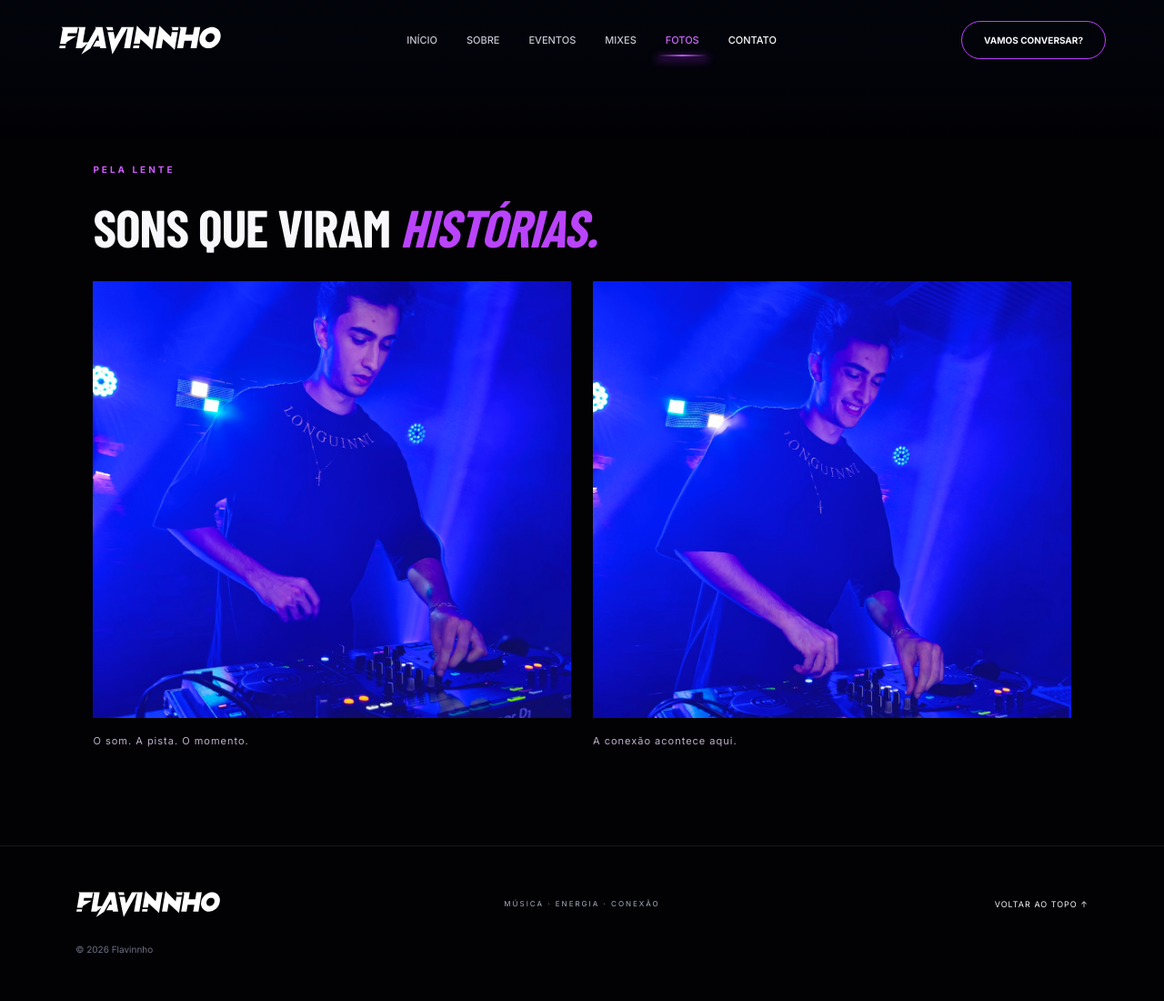
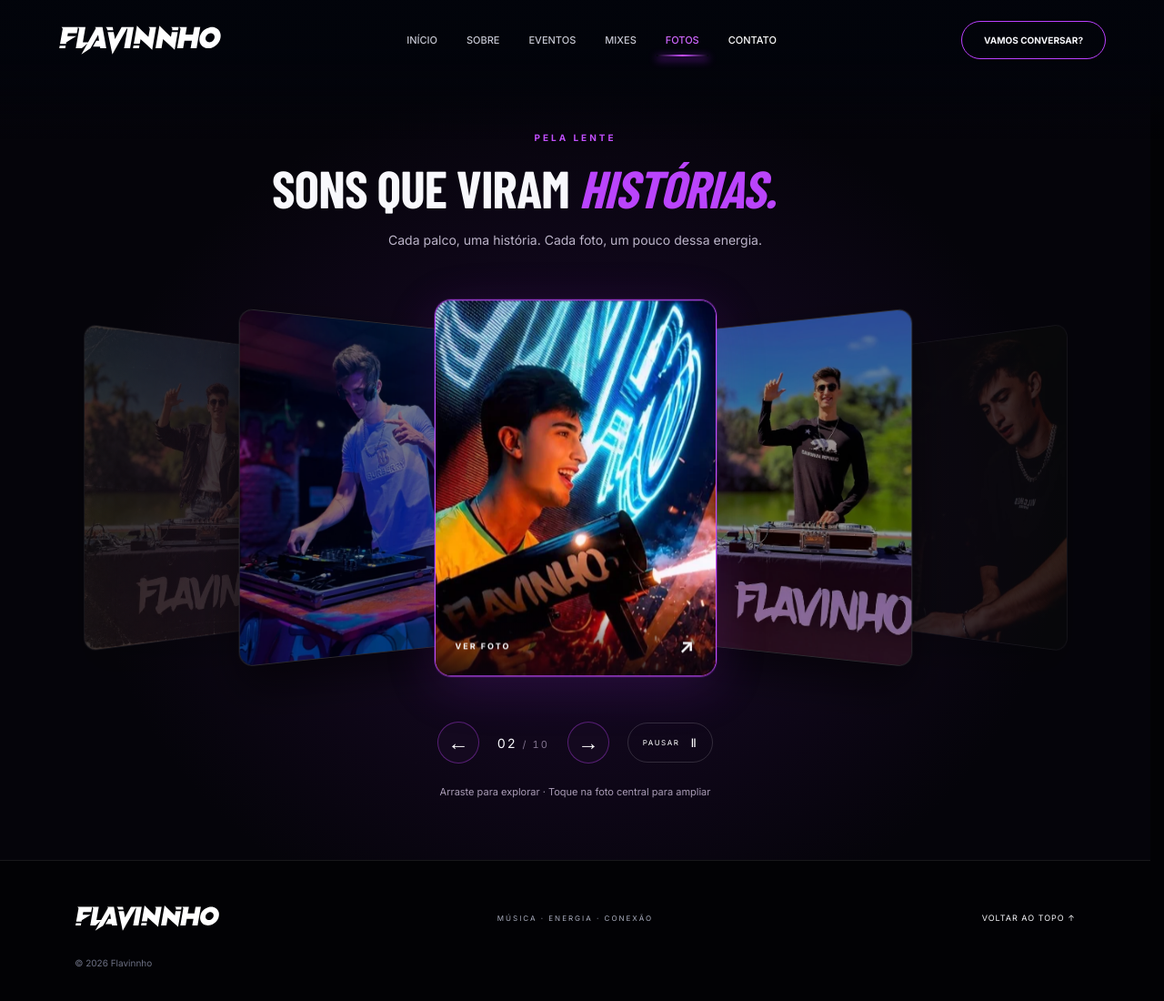
Before and after one commit to Cardoso-Gui/flavinnho-site, a plain HTML site: page fotos.html in a window 1280 px wide. Shown: the whole page at 91% size. Drawn offline with nearby package versions, Linux system fonts and the light colour scheme; a web font is replaced by a local one.

Commit message:
Adiciona galeria de cartas 3D com fotos recortadas e controles acessíveis

```diff
--- a/fotos.html
+++ b/fotos.html
@@ -4,7 +4,7 @@
 <meta charset="utf-8"><meta name="viewport" content="width=device-width, initial-scale=1"><meta name="theme-color" content="#07080d">
 <meta name="description" content="Flavinnho. Música, energia e conexão. Conheça o artista e acompanhe as próximas novidades.">
 <title>Fotos — Flavinnho</title>
-<link rel="icon" href="./assets/favicon.svg" type="image/svg+xml"><link rel="preload" as="image" href="./assets/flavinnho-live.jpg?v=2"><link rel="stylesheet" href="./styles.css?v=3"><link rel="stylesheet" href="./reference-theme.css?v=11"><script src="./script.js?v=4" defer></script>
+<link rel="icon" href="./assets/favicon.svg" type="image/svg+xml"><link rel="preload" as="image" href="./assets/flavinnho-live.jpg?v=2"><link rel="stylesheet" href="./styles.css?v=3"><link rel="stylesheet" href="./reference-theme.css?v=11"><link rel="stylesheet" href="./gallery.css?v=1"><script src="./script.js?v=4" defer></script><script src="./gallery.js?v=1" defer></script>
 </head>
 <body class="page-fotos">
 <a class="skip-link" href="#conteudo">Pular para o conteúdo</a><div class="stage" aria-hidden="true"></div>
@@ -13,7 +13,27 @@
 <nav aria-label="Menu principal"><a href="./index.html">Início</a><a href="./sobre.html">Sobre</a><a href="./eventos.html">Eventos</a><a href="./mixes.html">Mixes</a><a href="./fotos.html" aria-current="page">Fotos</a><a href="./contato.html">Contato <span aria-hidden="true">↗</span></a></nav><a class="header-cta" href="./contato.html">VAMOS CONVERSAR?</a>
 </header>
 <main id="conteudo"><h1 class="sr-only">Fotos</h1>
-<section class="photos section" id="fotos" aria-labelledby="photos-title"><p class="eyebrow">PELA LENTE</p><h2 id="photos-title">SONS QUE VIRAM <em>HISTÓRIAS.</em></h2><div class="photo-grid"><figure><img src="./assets/flavinnho-live.jpg?v=2" alt="Flavinnho concentrado na controladora durante o show" loading="lazy" width="1152" height="1536"><figcaption>O som. A pista. O momento.</figcaption></figure><figure><img src="./assets/flavinnho-sorrindo.jpg" alt="Flavinnho sorrindo no palco iluminado de azul" loading="lazy" width="1152" height="1536"><figcaption>A conexão acontece aqui.</figcaption></figure></div></section>
+<section class="photos section" id="fotos" aria-labelledby="photos-title">
+<div class="gallery-heading"><p class="eyebrow">PELA LENTE</p><h2 id="photos-title">SONS QUE VIRAM <em>HISTÓRIAS.</em></h2><p class="gallery-intro">Cada palco, uma história. Cada foto, um pouco dessa energia.</p></div>
+<div class="photo-carousel" role="region" aria-roledescription="carrossel" aria-label="Fotos do Flavinnho">
+<div class="photo-deck">
+<a class="photo-card" href="./assets/galeria/palco-azul.webp" style="--photo-position:50%" aria-label="Abrir foto 1: Flavinnho de headphones tocando sob a luz azul do palco"><img src="./assets/galeria/palco-azul.webp" alt="Flavinnho de headphones tocando sob a luz azul do palco" width="603" height="920" loading="eager" draggable="false"><span class="photo-card-hint" aria-hidden="true">VER FOTO <span>↗</span></span></a>
+<a class="photo-card" href="./assets/galeria/energia-no-palco.webp" style="--photo-position:30%" aria-label="Abrir foto 2: Flavinnho sorrindo com um canhão de efeitos no palco"><img src="./assets/galeria/energia-no-palco.webp" alt="Flavinnho sorrindo com um canhão de efeitos no palco" width="690" height="466" loading="eager" draggable="false"><span class="photo-card-hint" aria-hidden="true">VER FOTO <span>↗</span></span></a>
+<a class="photo-card" href="./assets/galeria/ao-ar-livre.webp" style="--photo-position:50%" aria-label="Abrir foto 3: Flavinnho de óculos escuros com a mão levantada em uma apresentação ao ar livre"><img src="./assets/galeria/ao-ar-livre.webp" alt="Flavinnho de óculos escuros com a mão levantada em uma apresentação ao ar livre" width="603" height="802" loading="eager" draggable="false"><span class="photo-card-hint" aria-hidden="true">VER FOTO <span>↗</span></span></a>
+<a class="photo-card" href="./assets/galeria/na-controladora.webp" style="--photo-position:50%" aria-label="Abrir foto 4: Flavinnho concentrado na controladora em um ambiente escuro"><img src="./assets/galeria/na-controladora.webp" alt="Flavinnho concentrado na controladora em um ambiente escuro" width="603" height="920" loading="lazy" draggable="false"><span class="photo-card-hint" aria-hidden="true">VER FOTO <span>↗</span></span></a>
+<a class="photo-card" href="./assets/galeria/no-microfone.webp" style="--photo-position:50%" aria-label="Abrir foto 5: Flavinnho cantando ao microfone durante uma apresentação"><img src="./assets/galeria/no-microfone.webp" alt="Flavinnho cantando ao microfone durante uma apresentação" width="603" height="920" loading="lazy" draggable="false"><span class="photo-card-hint" aria-hidden="true">VER FOTO <span>↗</span></span></a>
+<a class="photo-card" href="./assets/galeria/retrato.webp" style="--photo-position:50%" aria-label="Abrir foto 6: Flavinnho sorrindo em frente a uma parede colorida"><img src="./assets/galeria/retrato.webp" alt="Flavinnho sorrindo em frente a uma parede colorida" width="603" height="920" loading="lazy" draggable="false"><span class="photo-card-hint" aria-hidden="true">VER FOTO <span>↗</span></span></a>
+<a class="photo-card" href="./assets/galeria/set-externo.webp" style="--photo-position:50%" aria-label="Abrir foto 7: Flavinnho tocando ao ar livre com um lago ao fundo"><img src="./assets/galeria/set-externo.webp" alt="Flavinnho tocando ao ar livre com um lago ao fundo" width="603" height="798" loading="lazy" draggable="false"><span class="photo-card-hint" aria-hidden="true">VER FOTO <span>↗</span></span></a>
+<a class="photo-card" href="./assets/galeria/voz-e-musica.webp" style="--photo-position:65%" aria-label="Abrir foto 8: Flavinnho com microfone e headphones ao lado da controladora"><img src="./assets/galeria/voz-e-musica.webp" alt="Flavinnho com microfone e headphones ao lado da controladora" width="603" height="460" loading="lazy" draggable="false"><span class="photo-card-hint" aria-hidden="true">VER FOTO <span>↗</span></span></a>
+<a class="photo-card" href="./assets/galeria/producao.webp" style="--photo-position:50%" aria-label="Abrir foto 9: Flavinnho tocando em uma controladora Pioneer DJ"><img src="./assets/galeria/producao.webp" alt="Flavinnho tocando em uma controladora Pioneer DJ" width="1050" height="1400" loading="eager" draggable="false"><span class="photo-card-hint" aria-hidden="true">VER FOTO <span>↗</span></span></a>
+<a class="photo-card" href="./assets/galeria/retrato-retro.webp" style="--photo-position:50%" aria-label="Abrir foto 10: Retrato estilizado de Flavinnho com jaqueta de couro em frente à controladora"><img src="./assets/galeria/retrato-retro.webp" alt="Retrato estilizado de Flavinnho com jaqueta de couro em frente à controladora" width="620" height="804" loading="eager" draggable="false"><span class="photo-card-hint" aria-hidden="true">VER FOTO <span>↗</span></span></a>
+</div>
+<div class="gallery-controls" hidden><button type="button" class="gallery-arrow" data-direction="-1" aria-label="Foto anterior">←</button><span class="gallery-counter" aria-hidden="true">01 <span>/ 10</span></span><button type="button" class="gallery-arrow" data-direction="1" aria-label="Próxima foto">→</button><button type="button" class="gallery-play" aria-label="Pausar passagem automática">PAUSAR <span aria-hidden="true">Ⅱ</span></button></div>
+<p class="gallery-hint" hidden>Arraste para explorar · Toque na foto central para ampliar</p>
+<p class="gallery-status sr-only" aria-live="polite" aria-atomic="true"></p>
+</div>
+<dialog class="photo-viewer" aria-label="Foto ampliada"><button type="button" class="viewer-close" aria-label="Fechar foto" autofocus>×</button><img alt=""><p class="viewer-caption"></p></dialog>
+</section>
 </main>
 <footer><a class="wordmark" href="./index.html" aria-label="Flavinnho — voltar ao início"><img src="./assets/flavinnho-logo.svg" alt="Flavinnho" width="793" height="149"></a><p>MÚSICA · ENERGIA · CONEXÃO</p><a class="back-top" href="#conteudo">VOLTAR AO TOPO ↑</a><small>© <span id="year">2026</span> Flavinnho</small></footer>
 </body>
--- /dev/null
+++ b/gallery.css
@@ -0,0 +1,49 @@
+html { scrollbar-gutter: stable; }
+.page-fotos .photos { overflow: hidden; padding: calc(var(--header) + 55px) 0 65px; background: radial-gradient(ellipse at 50% 60%, #33104f80, transparent 60%), #05040a; }
+.gallery-heading { text-align: center; padding: 0 6%; }
+.gallery-heading .eyebrow { justify-content: center; color: #c450ff; margin-bottom: 18px; }
+.gallery-heading h2 { font-size: clamp(34px, 4.5vw, 66px); margin-bottom: 18px; }
+.gallery-intro { color: #bcb4c9; font-size: 14px; line-height: 1.7; margin-bottom: 15px; }
+.photo-deck { display: flex; gap: 20px; overflow-x: auto; padding: 25px; }
+.photo-card { display: block; flex: 0 0 270px; position: relative; aspect-ratio: 3 / 4; border: 1px solid #ffffff38; border-radius: 18px; overflow: hidden; background: #15101c; }
+.photo-card img { width: 100%; height: 100%; display: block; object-fit: cover; object-position: var(--photo-position, 50%) center; user-select: none; }
+.photo-card-hint { position: absolute; bottom: 0; left: 0; width: 100%; padding: 32px 22px 20px; display: flex; justify-content: space-between; align-items: center; background: linear-gradient(transparent, #08030bdd); font-size: 9px; font-weight: 700; letter-spacing: 2px; }
+.photo-card-hint span { font-size: 20px; }
+.is-ready .photo-deck { position: relative; display: block; height: 490px; overflow: visible; padding: 0; perspective: 1200px; touch-action: pan-y; cursor: grab; }
+.is-ready .photo-deck.is-dragging { cursor: grabbing; }
+.is-ready .photo-card { position: absolute; width: clamp(230px, 25vw, 310px); height: auto; top: 50%; left: 50%; transform: translate(-50%, -50%) translateX(var(--shift)) translateZ(var(--depth)) rotateY(var(--angle)); z-index: var(--layer); opacity: var(--opacity); transition: transform 700ms cubic-bezier(.2,.7,.2,1), opacity 600ms, border-color 600ms, filter 600ms; filter: brightness(.6); box-shadow: 0 25px 55px #0009; -webkit-user-drag: none; }
+.is-ready .photo-card.is-active { border-color: #c04eff; box-shadow: 0 0 0 1px #ae37ee45, 0 12px 55px #8d29c72e; filter: brightness(1); }
+.is-ready .photo-card:not(.is-active) .photo-card-hint { opacity: 0; }
+.is-ready .photo-card.is-away { visibility: hidden; pointer-events: none; }
+.photo-carousel button { color: white; font-family: inherit; cursor: pointer; }
+.photo-carousel button:focus-visible, .photo-card:focus-visible, .viewer-close:focus-visible { outline: 2px solid #e7baff; outline-offset: 5px; }
+.gallery-controls { display: flex; align-items: center; justify-content: center; gap: 20px; margin: 12px 20px 0; }
+.gallery-controls[hidden], .gallery-hint[hidden] { display: none; }
+.gallery-arrow { height: 46px; width: 46px; border-radius: 50%; border: 1px solid #bd43f866; background: #14091f; font-size: 23px; }
+.gallery-arrow:hover, .gallery-play:hover { border-color: #d47aff; background: #331449; }
+.gallery-counter { font-size: 14px; font-variant-numeric: tabular-nums; letter-spacing: 2px; }
+.gallery-counter span { font-size: 11px; color: #82738f; }
+.gallery-play { display: flex; align-items: center; gap: 12px; padding: 12px 16px; min-height: 44px; border: 1px solid #ffffff26; border-radius: 30px; background: transparent; font-size: 8px; letter-spacing: 1.5px; }
+.gallery-play span { font-size: 13px; }
+.gallery-hint { text-align: center; color: #a99cb5; font-size: 11px; line-height: 1.6; margin: 23px 20px 0; }
+html:has(.photo-viewer[open]) { overflow: hidden; }
+.photo-viewer { width: fit-content; max-width: calc(100vw - 28px); max-height: 94svh; padding: 52px 12px 12px; margin: auto; border: 1px solid #ac3bf077; border-radius: 16px; background: #0b0612; color: white; }
+.photo-viewer::backdrop { background: #020205e8; backdrop-filter: blur(8px); }
+.photo-viewer img { display: block; width: auto; height: auto; max-width: 85vw; max-height: 73svh; margin: auto; object-fit: contain; }
+.viewer-close { position: absolute; top: 8px; right: 10px; width: 36px; height: 36px; border: 1px solid #bd43f899; border-radius: 50%; background: #1d0d28; color: white; font-size: 25px; cursor: pointer; }
+.viewer-caption { max-width: 600px; margin: 12px auto 0; text-align: center; font-size: 11px; line-height: 1.5; color: #bcb4c9; }
+@media (max-width: 650px) {
+  .page-fotos .photos { padding-top: calc(var(--header) + 40px); padding-bottom: 45px; }
+  .gallery-heading h2 { font-size: clamp(32px, 8vw, 48px); }
+  .gallery-heading h2 em { display: block; margin-top: 5px; }
+  .gallery-intro { max-width: 270px; margin: 0 auto 8px; font-size: 12px; }
+  .is-ready .photo-deck { height: 390px; perspective: 850px; }
+  .is-ready .photo-card { width: min(62vw, 260px); }
+  .gallery-controls { gap: 13px; margin-top: 0; }
+  .gallery-arrow { height: 42px; width: 42px; }
+  .gallery-play { padding: 10px 12px; font-size: 7px; }
+  .photo-card-hint { padding: 26px 16px 15px; font-size: 8px; }
+}
+@media (prefers-reduced-motion: reduce) {
+  .is-ready .photo-card { transition: none; }
+}
--- /dev/null
+++ b/gallery.js
@@ -0,0 +1,149 @@
+(() => {
+  const carousel = document.querySelector('.photo-carousel');
+  if (!carousel) return;
+  const deck = carousel.querySelector('.photo-deck');
+  const cards = [...deck.querySelectorAll('.photo-card')];
+  const controls = carousel.querySelector('.gallery-controls');
+  const play = carousel.querySelector('.gallery-play');
+  const counter = carousel.querySelector('.gallery-counter');
+  const status = carousel.querySelector('.gallery-status');
+  const viewer = document.querySelector('.photo-viewer');
+  const reducedMotion = matchMedia('(prefers-reduced-motion: reduce)');
+  let current = 0;
+  let userPaused = reducedMotion.matches;
+  let hovered = false;
+  let focused = false;
+  let inView = true;
+  let pointer = null;
+  let suppressClick = false;
+  let timer;
+
+  function schedule() {
+    clearTimeout(timer);
+    if (userPaused || hovered || focused || !inView || document.hidden || viewer.open || pointer) return;
+    timer = setTimeout(() => select(current + 1), 4200);
+  }
+
+  function render() {
+    const step = Math.min(deck.clientWidth * .38, 265);
+    cards.forEach((card, index) => {
+      let offset = (index - current + cards.length) % cards.length;
+      if (offset > cards.length / 2) offset -= cards.length;
+      const distance = Math.abs(offset);
+      card.style.setProperty('--shift', `${offset * step}px`);
+      card.style.setProperty('--depth', `${-distance * 150}px`);
+      card.style.setProperty('--angle', `${-Math.sign(offset) * Math.min(distance * 38, 55)}deg`);
+      card.style.setProperty('--layer', 10 - distance);
+      card.style.setProperty('--opacity', distance > 2 ? 0 : distance === 2 ? .4 : 1);
+      card.classList.toggle('is-active', distance === 0);
+      card.classList.toggle('is-away', distance > 2);
+      card.tabIndex = distance === 0 ? 0 : -1;
+      card.setAttribute('aria-hidden', distance === 0 ? 'false' : 'true');
+    });
+    counter.innerHTML = `${String(current + 1).padStart(2, '0')} <span>/ ${cards.length}</span>`;
+    play.innerHTML = userPaused ? 'REPRODUZIR <span aria-hidden="true">▶</span>' : 'PAUSAR <span aria-hidden="true">Ⅱ</span>';
+    play.setAttribute('aria-label', userPaused ? 'Iniciar passagem automática' : 'Pausar passagem automática');
+  }
+
+  function select(index, manual = false) {
+    const cardHadFocus = cards.includes(document.activeElement);
+    current = (index + cards.length) % cards.length;
+    render();
+    if (cardHadFocus) cards[current].focus({ preventScroll: true });
+    if (manual) status.textContent = `Foto ${current + 1} de ${cards.length}: ${cards[current].querySelector('img').alt}`;
+    schedule();
+  }
+
+  controls.querySelectorAll('[data-direction]').forEach(button => {
+    button.addEventListener('click', () => select(current + Number(button.dataset.direction), true));
+  });
+  play.addEventListener('click', () => {
+    userPaused = !userPaused;
+    focused = false;
+    render();
+    schedule();
+  });
+  carousel.addEventListener('keydown', event => {
+    if (event.key === 'ArrowRight' || event.key === 'ArrowLeft') {
+      event.preventDefault();
+      select(current + (event.key === 'ArrowRight' ? 1 : -1), true);
+    }
+  });
+  deck.addEventListener('pointerenter', event => {
+    if (event.pointerType === 'mouse') { hovered = true; schedule(); }
+  });
+  deck.addEventListener('pointerleave', () => { hovered = false; schedule(); });
+  carousel.addEventListener('focusin', () => { focused = true; schedule(); });
+  carousel.addEventListener('focusout', event => {
+    if (!carousel.contains(event.relatedTarget)) { focused = false; schedule(); }
+  });
+  deck.addEventListener('dragstart', event => event.preventDefault());
+  deck.addEventListener('pointerdown', event => {
+    if (!event.isPrimary || event.button !== 0) return;
+    pointer = { id: event.pointerId, x: event.clientX, y: event.clientY, dx: 0, dragging: false };
+    suppressClick = false;
+    schedule();
+  });
+  deck.addEventListener('pointermove', event => {
+    if (!pointer || event.pointerId !== pointer.id) return;
+    pointer.dx = event.clientX - pointer.x;
+    const dy = event.clientY - pointer.y;
+    if (!pointer.dragging && Math.abs(pointer.dx) > 12 && Math.abs(pointer.dx) > Math.abs(dy)) {
+      pointer.dragging = true;
+      deck.setPointerCapture(event.pointerId);
+      deck.classList.add('is-dragging');
+    }
+  });
+  function endDrag(event) {
+    if (!pointer || event.pointerId !== pointer.id) return;
+    const drag = pointer;
+    pointer = null;
+    deck.classList.remove('is-dragging');
+    if (deck.hasPointerCapture(event.pointerId)) deck.releasePointerCapture(event.pointerId);
+    if (drag.dragging && event.type === 'pointerup') {
+      suppressClick = true;
+      if (Math.abs(drag.dx) > 35) select(current + (drag.dx < 0 ? 1 : -1), true);
+    }
+    schedule();
+  }
+  window.addEventListener('pointerup', endDrag);
+  window.addEventListener('pointercancel', endDrag);
+  cards.forEach((card, index) => card.addEventListener('click', event => {
+    if (suppressClick) { event.preventDefault(); suppressClick = false; return; }
+    if (index !== current) { event.preventDefault(); select(index, true); return; }
+    if (typeof viewer.showModal !== 'function') return;
+    event.preventDefault();
+    const image = card.querySelector('img');
+    viewer.querySelector('img').src = card.href;
+    viewer.querySelector('img').alt = image.alt;
+    viewer.querySelector('.viewer-caption').textContent = image.alt;
+    viewer.showModal();
+    schedule();
+  }));
+  viewer.querySelector('.viewer-close').addEventListener('click', () => viewer.close());
+  viewer.addEventListener('click', event => {
+    if (event.target !== viewer) return;
+    const rect = viewer.getBoundingClientRect();
+    if (event.clientX < rect.left || event.clientX > rect.right || event.clientY < rect.top || event.clientY > rect.bottom) viewer.close();
+  });
+  viewer.addEventListener('close', () => {
+    cards[current].focus({ preventScroll: true });
+    schedule();
+  });
+  reducedMotion.addEventListener('change', event => {
+    if (event.matches) userPaused = true;
+    render();
+    schedule();
+  });
+  document.addEventListener('visibilitychange', schedule);
+  new IntersectionObserver(entries => {
+    inView = entries[0].isIntersecting;
+    schedule();
+  }, { threshold: .2 }).observe(deck);
+  new ResizeObserver(render).observe(deck);
+  carousel.classList.add('is-ready');
+  controls.hidden = false;
+  carousel.querySelector('.gallery-hint').hidden = false;
+  render();
+  schedule();
+})();
```
Also changed, not shown: assets/galeria/ao-ar-livre.webp (added), assets/galeria/energia-no-palco.webp (added), assets/galeria/na-controladora.webp (added), assets/galeria/no-microfone.webp (added), assets/galeria/palco-azul.webp (added), assets/galeria/producao.webp (added), assets/galeria/retrato-retro.webp (added), assets/galeria/retrato.webp (added), assets/galeria/set-externo.webp (added), assets/galeria/voz-e-musica.webp (added).
